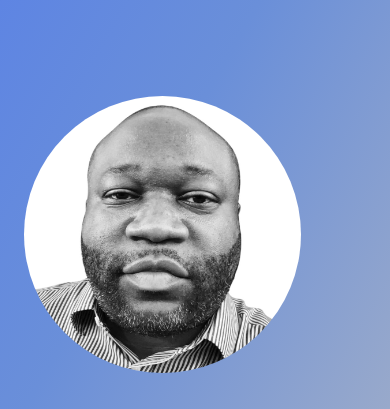
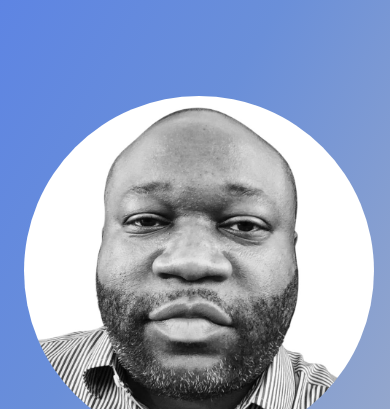
Before and after one commit to AndreCoder/bootstrap-website, a plain HTML site: page index.html in a window 390 px wide. Shown: the top 409 px of the page. Drawn offline with nearby package versions, Linux system fonts and the light colour scheme.

Commit message:
Update index.html
Removed Images in Bootstrap are made responsive with .img-fluid. max-width: 100%; and height: auto; are applied to the image so that it scales with the parent element.

```diff
--- a/index.html
+++ b/index.html
@@ -20,7 +20,7 @@
           <div class="col-10 col-sm-8 col-lg-6">
             <img
               src="./assets/IMG_5791.jpg"
-              class="d-block mx-lg-auto img-fluid rounded-circle"
+              class="d-block mx-lg-auto rounded-circle"
               alt="Bootstrap Themes"
               width="350"
               loading="lazy"
```
